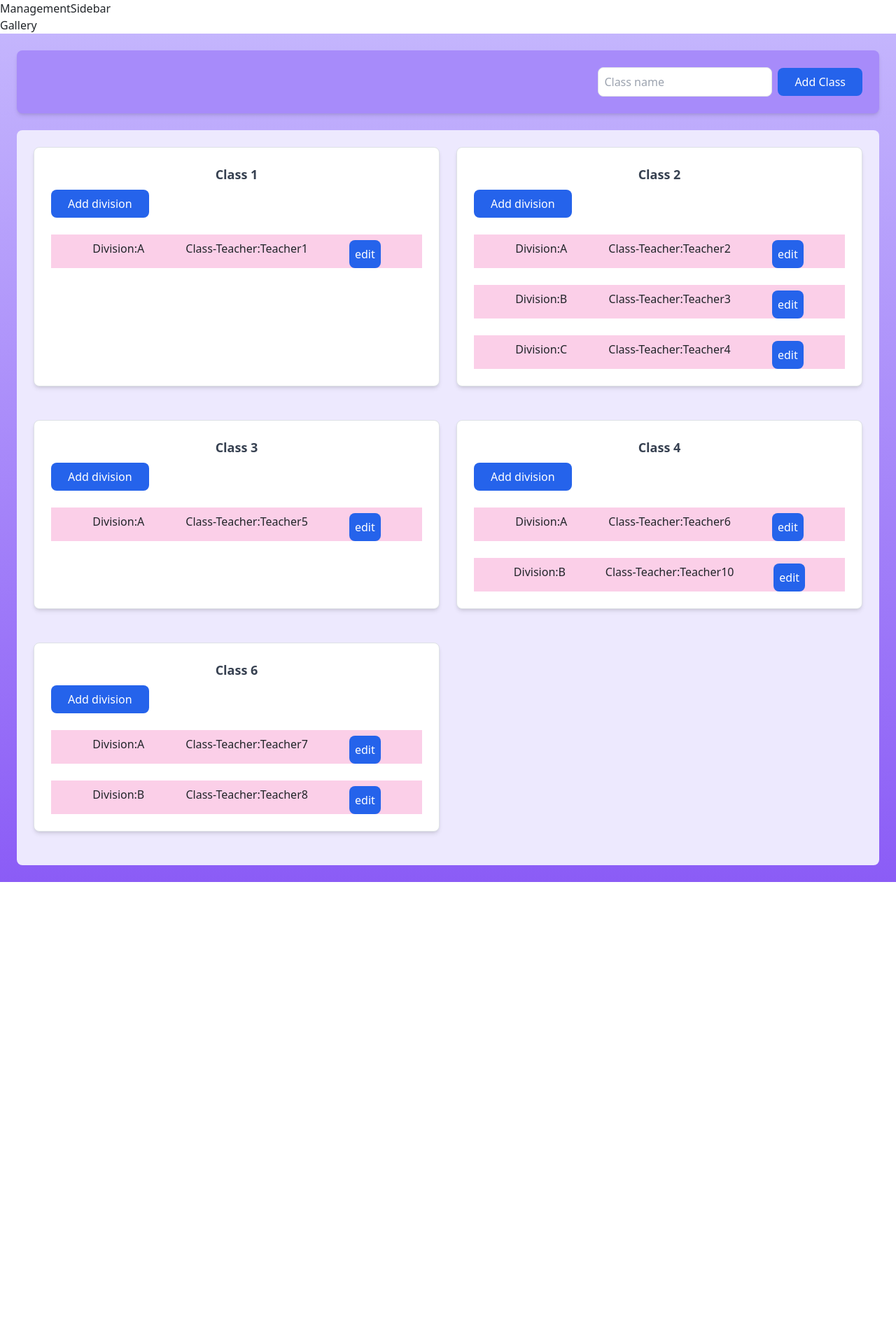
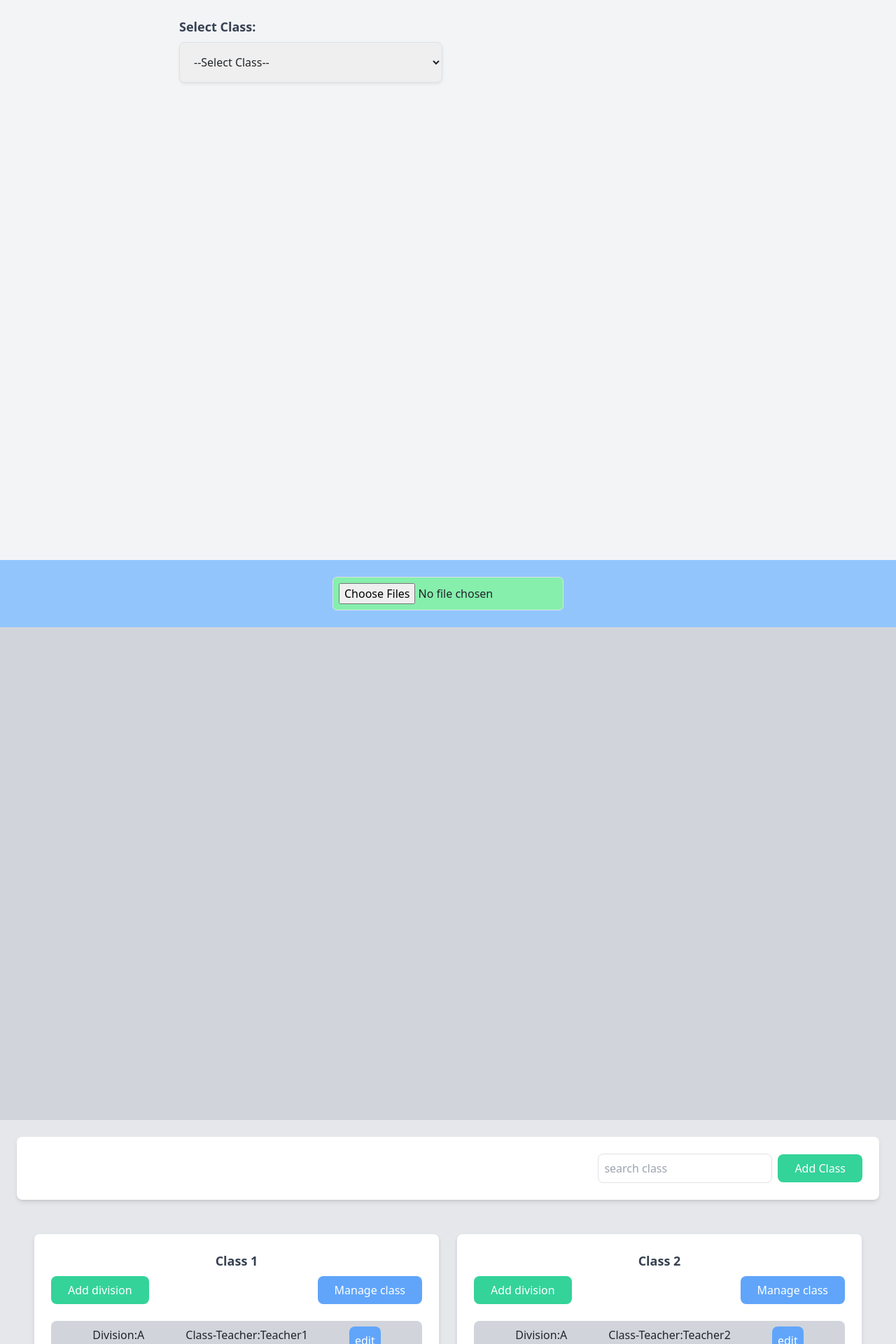
Before and after one commit to jithiee/Infinite-Academy-Frontend, a React app in the folder INFINITE/: page /management in a window 1280 px wide. Shown: the top 1920 px of the page at 70% size. Before the commit the page ends 1260 px from the top, so only its background shows below. Built offline with nearby package versions, Linux system fonts and the light colour scheme; the HTML template or start-up script is replaced by a standard one.

Commit message:
created galley and studentlist componenet

```diff
--- a/INFINITE/package.json
+++ b/INFINITE/package.json
@@ -10,6 +10,7 @@
     "preview": "vite preview"
   },
   "dependencies": {
+    "@fortawesome/fontawesome-free": "^6.5.2",
     "@fortawesome/fontawesome-svg-core": "^6.5.2",
     "@fortawesome/free-solid-svg-icons": "^6.5.2",
     "@fortawesome/react-fontawesome": "^0.2.2",
--- a/INFINITE/src/features/Management/components/AddClass.jsx
+++ b/INFINITE/src/features/Management/components/AddClass.jsx
@@ -27,25 +27,30 @@ const AddClass = () => {
       setClassTeacher('');
     };
   return (
-    <div className="bg-gradient-to-b from-violet-300 to-violet-500 w-full min-h-screen p-4">
-      <div className="w-full h-1/6 bg-violet-400 flex justify-end items-center p-4 rounded-lg shadow-md">
+    <div className="bg-gradient-to-b bg-gray-200 w-full min-h-screen p-4">
+      <div className="w-full h-1/6 bg-white flex justify-end items-center p-4 rounded-lg shadow-md">
         <div className="flex items-center w-full md:w-auto">
           <input
             type="text"
-            placeholder="Class name"
+            placeholder="search class"
             className="border border-gray-300 p-2 rounded-lg mr-2 w-full md:w-auto focus:outline-none focus:ring-2 focus:ring-violet-500"
           />
-          <button className="bg-blue-600 text-white px-4 py-2 rounded-lg hover:bg-blue-800 transition duration-300 ease-in-out w-full md:w-auto">
+          <button className="bg-emerald-400 text-white px-4 py-2 rounded-lg hover:bg-blue-800 transition duration-300 ease-in-out w-full md:w-auto">
             Add Class
           </button>
         </div>
       </div>
-      <div className="flex-grow bg-violet-100 w-full grid grid-cols-1 sm:grid-cols-2 lg:grid-cols-2 gap-4 p-4 mt-4 rounded-lg">
-        <div className="mb-4 p-4 border rounded-lg bg-white shadow-md">
+      <div className="flex-grow bg-gray-200 w-full grid grid-cols-1 sm:grid-cols-2 lg:grid-cols-2 gap-4 p-4 mt-4 rounded-lg">
+        <div className="mb-4 p-4 border rounded-lg  bg-white shadow-md">
           <h3 className="text-lg font-semibold text-center text-gray-700">Class 1</h3>
-          <button className="bg-blue-600 text-white px-4 py-2 rounded-lg hover:bg-blue-800 transition duration-300 ease-in-out" onClick={handleAddDivision}>
+          <div className='flex justify-between'>
+          <button className="bg-emerald-400 text-white px-4 py-2 rounded-lg hover:bg-emerald-500 transition duration-300 ease-in-out" onClick={handleAddDivision}>
             Add division
           </button>
+          <button className="bg-blue-400 text-white px-4 py-2 rounded-lg hover:bg-blue-500 transition duration-300 ease-in-out" onClick={handleAddDivision}>
+            Manage class
+          </button>
+          </div>
 
           {showPopup && (
             <div className="fixed inset-0 flex items-center justify-center bg-gray-900 bg-opacity-50">
@@ -76,7 +81,7 @@ const AddClass = () => {
                 </div>
                 <div className="flex justify-end">
                   <button
-                    className="bg-blue-600 text-white px-4 py-2 rounded-lg hover:bg-blue-800 transition duration-300 ease-in-out mr-2"
+                    className="bg-blue-400 text-white px-4 py-2 rounded-lg hover:bg-blue-500 transition duration-300 ease-in-out mr-2"
                     onClick={handleSave}
                   >
                     Save
@@ -93,10 +98,10 @@ const AddClass = () => {
           )}
 
             {/* maping class division */}
-            <div className='bg-pink-200 w-full h-12 mt-4 pt-2  justify-evenly inline-flex'>
+            <div className='bg-gray-300 w-full h-12 mt-4 pt-2  justify-evenly inline-flex rounded-lg'>
                 <div>Division:A</div>
                 <div>Class-Teacher:Teacher1</div>
-                <button className="bg-blue-600 text-white px-2 rounded-lg hover:bg-blue-800 transition duration-300 ease-in-out">edit</button>
+                <button className="bg-blue-400 text-white px-2 rounded-lg hover:bg-blue-500 transition duration-300 ease-in-out">edit</button>
             </div>
 
         </div>
@@ -104,64 +109,79 @@ const AddClass = () => {
 
         <div className="mb-4 p-4 border rounded-lg bg-white shadow-md">
           <h3 className="text-lg font-semibold text-center text-gray-700">Class 2</h3>
-          <button className="bg-blue-600 text-white px-4 py-2 rounded-lg hover:bg-blue-800 transition duration-300 ease-in-out">
+          <div className='flex justify-between'>
+          <button className="bg-emerald-400 text-white px-4 py-2 rounded-lg hover:bg-emerald-500 transition duration-300 ease-in-out" onClick={handleAddDivision}>
             Add division
           </button>
+          <button className="bg-blue-400 text-white px-4 py-2 rounded-lg hover:bg-blue-500 transition duration-300 ease-in-out" onClick={handleAddDivision}>
+            Manage class
+          </button>
+          </div>
 
            {/* maping class division */}
-           <div className='bg-pink-200 w-full h-12 mt-4 pt-2  justify-evenly inline-flex'>
+           <div className='bg-gray-300 w-full h-12 mt-4 pt-2  justify-evenly inline-flex rounded-lg'>
                 <div>Division:A</div>
                 <div>Class-Teacher:Teacher2</div>
-                <button className="bg-blue-600 text-white px-2 rounded-lg hover:bg-blue-800 transition duration-300 ease-in-out">edit</button>
+                <button className="bg-blue-400 text-white px-2 rounded-lg hover:bg-blue-500 transition duration-300 ease-in-out">edit</button>
             </div>
              {/* maping class division */}
-             <div className='bg-pink-200 w-full h-12 mt-4 pt-2  justify-evenly inline-flex'>
+             <div className='bg-gray-300 w-full h-12 mt-4 pt-2  justify-evenly inline-flex rounded-lg'>
                 <div>Division:B</div>
                 <div>Class-Teacher:Teacher3</div>
-                <button className="bg-blue-600 text-white px-2 rounded-lg hover:bg-blue-800 transition duration-300 ease-in-out">edit</button>
+                <button className="bg-blue-400 text-white px-2 rounded-lg hover:bg-blue-500 transition duration-300 ease-in-out">edit</button>
             </div>
              {/* maping class division */}
-             <div className='bg-pink-200 w-full h-12 mt-4 pt-2  justify-evenly inline-flex'>
+             <div className='bg-gray-300 w-full h-12 mt-4 pt-2  justify-evenly inline-flex rounded-lg'>
                 <div>Division:C</div>
                 <div>Class-Teacher:Teacher4</div>
-                <button className="bg-blue-600 text-white px-2 rounded-lg hover:bg-blue-800 transition duration-300 ease-in-out">edit</button>
+                <button className="bg-blue-400 text-white px-2 rounded-lg hover:bg-blue-500 transition duration-300 ease-in-out">edit</button>
             </div>
         </div>
 
 
         <div className="mb-4 p-4 border rounded-lg bg-white shadow-md">
           <h3 className="text-lg font-semibold text-center text-gray-700">Class 3</h3>
-          <button className="bg-blue-600 text-white px-4 py-2 rounded-lg hover:bg-blue-800 transition duration-300 ease-in-out">
+          <div className='flex justify-between'>
+          <button className="bg-emerald-400 text-white px-4 py-2 rounded-lg hover:bg-emerald-500 transition duration-300 ease-in-out" onClick={handleAddDivision}>
             Add division
           </button>
+          <button className="bg-blue-400 text-white px-4 py-2 rounded-lg hover:bg-blue-500 transition duration-300 ease-in-out" onClick={handleAddDivision}>
+            Manage class
+          </button>
+          </div>
 
 
            {/* maping class division */}
-           <div className='bg-pink-200 w-full h-12 mt-4 pt-2  justify-evenly inline-flex'>
+           <div className='bg-gray-300 w-full h-12 mt-4 pt-2  justify-evenly inline-flex rounded-lg'>
                 <div>Division:A</div>
                 <div>Class-Teacher:Teacher5</div>
-                <button className="bg-blue-600 text-white px-2 rounded-lg hover:bg-blue-800 transition duration-300 ease-in-out">edit</button>
+                <button className="bg-blue-400 text-white px-2 rounded-lg hover:bg-blue-500 transition duration-300 ease-in-out">edit</button>
             </div>
         </div>
 
 
         <div className="mb-4 p-4 border rounded-lg bg-white shadow-md">
           <h3 className="text-lg font-semibold text-center text-gray-700">Class 4</h3>
-          <button className="bg-blue-600 text-white px-4 py-2 rounded-lg hover:bg-blue-800 transition duration-300 ease-in-out">
+          <div className='flex justify-between'>
+          <button className="bg-emerald-400 text-white px-4 py-2 rounded-lg hover:bg-emerald-500 transition duration-300 ease-in-out" onClick={handleAddDivision}>
             Add division
           </button>
+          <button className="bg-blue-400 text-white px-4 py-2 rounded-lg hover:bg-blue-500 transition duration-300 ease-in-out" onClick={handleAddDivision}>
+            Manage class
+          </button>
+          </div>
 
            {/* maping class division */}
-           <div className='bg-pink-200 w-full h-12 mt-4 pt-2  justify-evenly inline-flex'>
+           <div className='bg-gray-300 w-full h-12 mt-4 pt-2  justify-evenly inline-flex rounded-lg'>
                 <div>Division:A</div>
                 <div>Class-Teacher:Teacher6</div>
-                <button className="bg-blue-600 text-white px-2 rounded-lg hover:bg-blue-800 transition duration-300 ease-in-out">edit</button>
+                <button className="bg-blue-400 text-white px-2 rounded-lg hover:bg-blue-500 transition duration-300 ease-in-out">edit</button>
             </div>
              {/* maping class division */}
-             <div className='bg-pink-200 w-full h-12 mt-4 pt-2  justify-evenly inline-flex'>
+             <div className='bg-gray-300 w-full h-12 mt-4 pt-2  justify-evenly inline-flex rounded-lg'>
                 <div>Division:B</div>
                 <div>Class-Teacher:Teacher10</div>
-                <button className="bg-blue-600 text-white px-2 rounded-lg hover:bg-blue-800 transition duration-300 ease-in-out">edit</button>
+                <button className="bg-blue-400 text-white px-2 rounded-lg hover:bg-blue-500 transition duration-300 ease-in-out">edit</button>
             </div>
 
         </div>
@@ -169,9 +189,14 @@ const AddClass = () => {
 
         <div className="mb-4 p-4 border rounded-lg bg-white shadow-md">
           <h3 className="text-lg font-semibold text-center text-gray-700">Class 6</h3>
-          <button className="bg-blue-600 text-white px-4 py-2 rounded-lg hover:bg-blue-800 transition duration-300 ease-in-out" onClick={handleAddDivision}>
+          <div className='flex justify-between'>
+          <button className="bg-emerald-400 text-white px-4 py-2 rounded-lg hover:bg-emerald-500 transition duration-300 ease-in-out" onClick={handleAddDivision}>
             Add division
           </button>
+          <button className="bg-blue-400 text-white px-4 py-2 rounded-lg hover:bg-blue-500 transition duration-300 ease-in-out" onClick={handleAddDivision}>
+            Manage class
+          </button>
+          </div>
           {showPopup && (
             <div className="fixed inset-0 flex items-center justify-center bg-gray-900 bg-opacity-50">
               <div className="bg-white p-4 rounded-lg shadow-lg w-full sm:w-96">
@@ -218,12 +243,12 @@ const AddClass = () => {
           )}
 
 
-          <div className='bg-pink-200 w-full h-12 mt-4 pt-2  justify-evenly inline-flex'>
+          <div className='bg-gray-300 w-full h-12 mt-4 pt-2  justify-evenly inline-flex rounded-lg'>
             <div>Division:A</div>
             <div>Class-Teacher:Teacher7</div>
             <button className="bg-blue-600 text-white px-2 rounded-lg hover:bg-blue-800 transition duration-300 ease-in-out">edit</button>
           </div>
-          <div className='bg-pink-200 w-full h-12 mt-4 pt-2  justify-evenly inline-flex'>
+          <div className='bg-gray-300 w-full h-12 mt-4 pt-2  justify-evenly inline-flex rounded-lg'>
             <div>Division:B</div>
             <div>Class-Teacher:Teacher8</div>
             <button className="bg-blue-600 text-white px-2 rounded-lg hover:bg-blue-800 transition duration-300 ease-in-out">edit</button>
--- a/INFINITE/src/features/Management/components/Gallery.jsx
+++ b/INFINITE/src/features/Management/components/Gallery.jsx
@@ -1,9 +1,46 @@
-import React from 'react'
+import React, { useState } from 'react';
 
 const Gallery = () => {
+  const [images, setImages] = useState([]);
+
+  const handleImageUpload = (event) => {
+    const files = Array.from(event.target.files);
+    const newImages = files.map(file => URL.createObjectURL(file));
+    setImages(prevImages => [...prevImages, ...newImages]);
+  };
+
+  const handleDelete = (index) => {
+    setImages(images.filter((_, i) => i !== index));
+  };
+
   return (
-    <div>Gallery</div>
-  )
-}
+    <div className='bg-gray-300 w-full min-h-screen flex flex-col'>
+      <div className='flex justify-center bg-blue-300'>
+        <input
+          type="file"
+          multiple
+          onChange={handleImageUpload}
+          className='m-4 p-2 border rounded bg-green-300'
+        />
+      </div>
+      <div className='grid grid-cols-1 sm:grid-cols-2 md:grid-cols-4 gap-4 m-5'>
+        {images.map((image, index) => (
+          <div key={index} className='bg-white flex flex-col items-center rounded-lg'>
+            <img
+              src={image}
+              alt={`uploaded ${index}`}
+              className='w-full h-auto object-cover aspect-square rounded-lg mb-2'
+            />
+            <button
+              onClick={() => handleDelete(index)}
+              className='bg-red-600 text-white py-1 px-4 rounded-lg mb-2'>
+              Delete
+            </button>
+          </div>
+        ))}
+      </div>
+    </div>
+  );
+};
 
-export default Gallery
+export default Gallery;
--- /dev/null
+++ b/INFINITE/src/features/Management/components/ListStudents.jsx
@@ -0,0 +1,104 @@
+import React, { useState } from 'react';
+import { FontAwesomeIcon } from '@fortawesome/react-fontawesome';
+import { faEye, faBan } from '@fortawesome/free-solid-svg-icons';
+
+const classes = [
+  { id: 1, name: 'Class 1' },
+  { id: 2, name: 'Class 2' },
+  // Add more classes as needed
+];
+
+const divisions = [
+  { id: 1, name: 'A', classId: 1 },
+  { id: 2, name: 'B', classId: 1 },
+  { id: 3, name: 'A', classId: 2 },
+  { id: 4, name: 'B', classId: 2 },
+  // Add more divisions as needed
+];
+
+const students = [
+  { id: 1, name: 'John Doe', classId: 1, divisionId: 1 },
+  { id: 2, name: 'Jane Smith', classId: 1, divisionId: 2 },
+  { id: 3, name: 'Alice Johnson', classId: 2, divisionId: 3 },
+  { id: 4, name: 'Bob Brown', classId: 2, divisionId: 4 },
+  // Add more students as needed
+];
+
+const ListStudents = () => {
+  const [selectedClass, setSelectedClass] = useState('');
+  const [selectedDivision, setSelectedDivision] = useState('');
+  const [filteredStudents, setFilteredStudents] = useState([]);
+
+  const handleClassChange = (event) => {
+    setSelectedClass(event.target.value);
+    setSelectedDivision('');
+    setFilteredStudents([]);
+  };
+
+  const handleDivisionChange = (event) => {
+    setSelectedDivision(event.target.value);
+    const filtered = students.filter(student => student.classId === parseInt(selectedClass) && student.divisionId === parseInt(event.target.value));
+    setFilteredStudents(filtered);
+  };
+
+  return (
+    <div className="p-6 bg-gray-100 min-h-screen flex flex-col items-center">
+      <div className="flex flex-col md:flex-row mb-6 w-full max-w-3xl justify-between">
+        <div className="mb-4 md:mb-0 w-full md:w-1/2 md:pr-2">
+          <label className="block mb-2 text-lg font-semibold text-gray-700">Select Class:</label>
+          <select value={selectedClass} onChange={handleClassChange} className="p-3 w-full border rounded-lg shadow-sm focus:outline-none focus:ring-2 focus:ring-blue-500">
+            <option value="">--Select Class--</option>
+            {classes.map((cls) => (
+              <option key={cls.id} value={cls.id}>{cls.name}</option>
+            ))}
+          </select>
+        </div>
+
+        {selectedClass && (
+          <div className="w-full md:w-1/2 md:pl-2">
+            <label className="block mb-2 text-lg font-semibold text-gray-700">Select Division:</label>
+            <select value={selectedDivision} onChange={handleDivisionChange} className="p-3 w-full border rounded-lg shadow-sm focus:outline-none focus:ring-2 focus:ring-blue-500">
+              <option value="">--Select Division--</option>
+              {divisions.filter(div => div.classId === parseInt(selectedClass)).map((div) => (
+                <option key={div.id} value={div.id}>{div.name}</option>
+              ))}
+            </select>
+          </div>
+        )}
+      </div>
+
+      {filteredStudents.length > 0 && (
+        <div className="w-full max-w-5xl bg-white rounded-lg shadow-md p-6">
+        <h2 className="text-xl font-bold mb-4 text-gray-800 text-center">Student List</h2>
+        <table className="w-full table-auto">
+        <thead>
+              <tr className="bg-gray-200">
+                <th className="px-4 py-2  text-sm font-semibold text-gray-700">Name</th>
+                <th className="px-4 py-2  text-sm font-semibold text-gray-700">Email</th>
+                <th className="px-4 py-2  text-sm font-semibold text-gray-700">Actions</th>
+              </tr>
+            </thead>
+          <tbody>
+            {filteredStudents.map((student) => (
+                 <tr key={student.id} className="hover:bg-gray-100">
+                 <td className="px-4 py-2 text-left text-sm text-gray-700">{student.name}</td>
+                 <td className="px-4 py-2 text-left text-sm text-gray-700">dagbkbanLNC</td>
+                 <td className="px-4 py-2 text-left text-sm text-gray-700">
+                   <a href='' className="text-info hover:text-blue-500 me-3" title="View">
+                     <FontAwesomeIcon icon={faEye} />
+                   </a>
+                   <a href='' className="text-danger hover:text-red-500">
+                     <FontAwesomeIcon icon={faBan} />
+                   </a>
+                 </td>
+               </tr>
+            ))}
+          </tbody>
+        </table>
+      </div>
+    )}
+    </div>
+  );
+};
+
+export default ListStudents;
--- a/INFINITE/src/pages/ManagementPage.jsx
+++ b/INFINITE/src/pages/ManagementPage.jsx
@@ -2,12 +2,14 @@ import React from 'react'
 import Gallery from '../features/Management/components/Gallery'
 import ManagementSidebar from '../features/Management/components/ManagementSidebar'
 import AddClass from '../features/Management/components/AddClass'
+import ListStudents from '../features/Management/components/ListStudents'
 
 const ManagementPage = () => {
   return (
     <>
 
-         <ManagementSidebar/>
+         {/* <ManagementSidebar/> */}
+         <ListStudents/>
          <Gallery/>
          <AddClass/>
 
```
Also changed, not shown: 1 other file (tests, documents, lock files or other folders).
